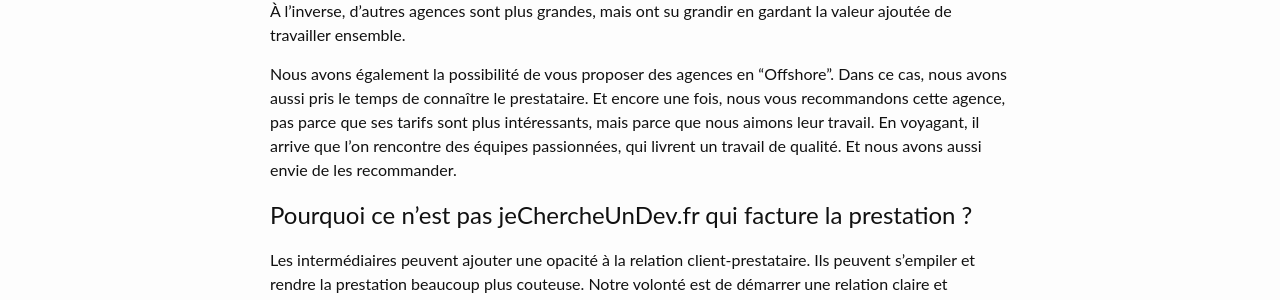
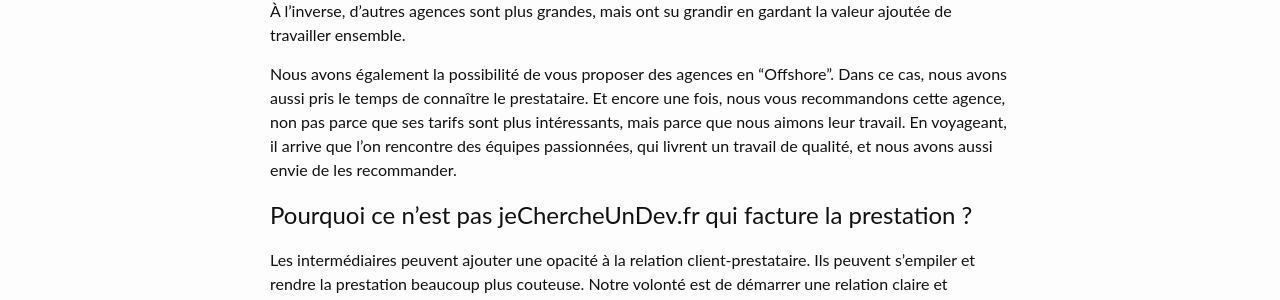
Before and after one commit to jechercheundev/faq, a Jekyll site: the page built from freelance.md, in a window 1280 px wide and 900 px high, scrolled down 2401 px. Shown: the part 265-565 px from the top of the window. Built offline with Jekyll 4.4.1, drawn with Linux system fonts in a browser that asks for light colours; a script that is not in the unit is left out.

Commit message:
petites fautes

```diff
--- a/freelance.md
+++ b/freelance.md
@@ -88,7 +88,7 @@ Si besoin est, nous pouvons le faire. Encore une fois, ces agences sont triées
 
 Ces agences sont des coups de coeurs pour plusieurs raisons, que ce soit la vision de l’entreprise, ou la cohésion de l’équipe. Certaines agences sont très petites, et ressemblent plus à un groupe de freelances. À l’inverse, d’autres agences sont plus grandes, mais ont su grandir en gardant la valeur ajoutée de travailler ensemble.
 
-Nous avons également la possibilité de vous proposer des agences en "Offshore". Dans ce cas, nous avons aussi pris le temps de connaître le prestataire. Et encore une fois, nous vous recommandons cette agence, pas parce que ses tarifs sont plus intéressants, mais parce que nous aimons leur travail. En voyagant, il arrive que l'on rencontre des équipes passionnées, qui livrent un travail de qualité. Et nous avons aussi envie de les recommander.
+Nous avons également la possibilité de vous proposer des agences en "Offshore". Dans ce cas, nous avons aussi pris le temps de connaître le prestataire. Et encore une fois, nous vous recommandons cette agence, non pas parce que ses tarifs sont plus intéressants, mais parce que nous aimons leur travail. En voyageant, il arrive que l'on rencontre des équipes passionnées, qui livrent un travail de qualité, et nous avons aussi envie de les recommander.
 
 ## Pourquoi ce n'est pas jeChercheUnDev.fr qui facture la prestation ?
 
```
